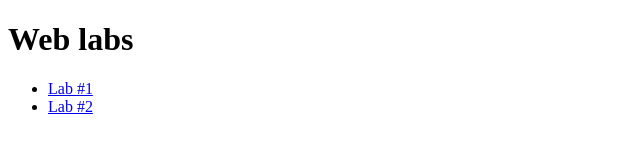
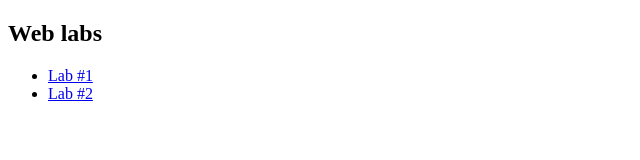
Before and after one commit to aquaprogit/Web, a plain HTML site: page index.html in a window 1280 px wide. Shown: the whole page, without its empty margins (0-640 px from the left). Drawn offline with Linux system fonts and the light colour scheme.

Commit message:
finding out where github takes first page

```diff
--- a/index.html
+++ b/index.html
@@ -5,7 +5,7 @@
     <title>Web labs</title>
 </head>
 <body>
-    <h1>Web labs</h1>
+    <h2>Web labs</h2>
     <ul>
         <li><a href="/Lab1/">Lab #1</a></li>
         <li><a href="/Lab2/">Lab #2</a></li>
```
Also changed, not shown: 1 other file.
